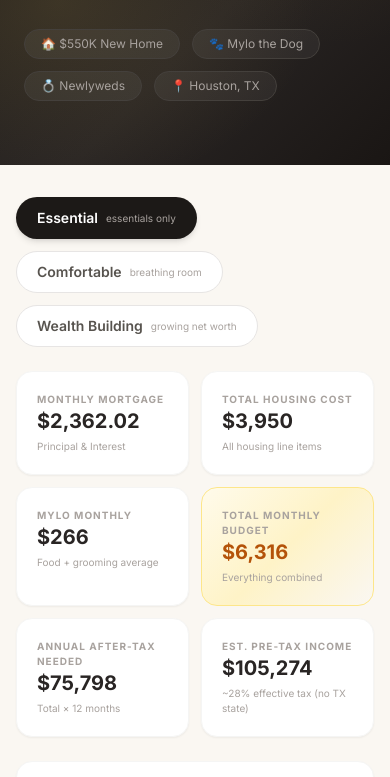
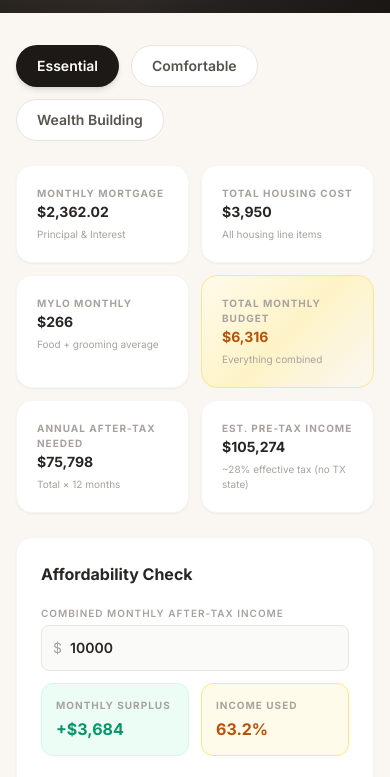
Before and after one commit to aliaabid/budget-app, a website: page index.html in a window 390 px wide. Shown: the part 242-1019 px from the top of the page. Drawn offline with nearby package versions, Linux system fonts and the light colour scheme.

Commit message:
Mobile pass: tap targets, responsive table, card font sizes, hidden badges on mobile

```diff
--- a/index.html
+++ b/index.html
@@ -37,14 +37,6 @@
 <body>
   <div id="error-banner" style="display:none;padding:20px;background:#fee2e2;color:#991b1b;font-family:monospace;white-space:pre-wrap;font-size:13px;border-bottom:2px solid #fca5a5;"></div>
   <div id="root"></div>
-  <script>
-    window.onerror = function(msg, src, line, col, err) {
-      var b = document.getElementById('error-banner');
-      b.style.display = 'block';
-      b.textContent = '❌ JS Error: ' + msg + '\n' + (err && err.stack ? err.stack : '') + '\nSource: ' + src + ':' + line;
-    };
-  </script>
-
   <script>
 const {
   useState,
@@ -350,7 +342,7 @@ function App() {
       background: 'linear-gradient(135deg,#FFFBEB,#FEF3C7,#FAF7F2)'
     } : {}
   }, /*#__PURE__*/React.createElement(Label, null, label), /*#__PURE__*/React.createElement("p", {
-    className: `text-xl font-bold leading-none mt-1 ${gold ? 'text-amber-700' : 'text-stone-800'}`
+    className: `text-sm md:text-xl font-bold leading-none mt-1 ${gold ? 'text-amber-700' : 'text-stone-800'}`
   }, value), sub && /*#__PURE__*/React.createElement("p", {
     className: "text-[10px] text-stone-400 mt-2"
   }, sub));
@@ -387,7 +379,7 @@ function App() {
     onChange: e => onChange(parseFloat(e.target.value) || 0),
     step: step,
     min: min,
-    className: `w-full bg-stone-50 border border-stone-200 rounded-lg py-2 text-stone-800 text-sm font-semibold
+    className: `w-full bg-stone-50 border border-stone-200 rounded-lg py-3 text-stone-800 text-sm font-semibold
                 focus:outline-none focus:border-amber-400 focus:ring-2 focus:ring-amber-100 transition-all
                 ${pre ? 'pl-7' : 'pl-3'} ${suf ? 'pr-8' : 'pr-3'}`
   }), suf && /*#__PURE__*/React.createElement("span", {
@@ -453,7 +445,7 @@ function App() {
       backgroundImage: 'radial-gradient(ellipse at 15% 60%, rgba(201,168,76,0.15) 0%, transparent 55%), radial-gradient(ellipse at 85% 20%, rgba(139,105,20,0.10) 0%, transparent 45%)'
     }
   }), /*#__PURE__*/React.createElement("div", {
-    className: "relative max-w-6xl mx-auto px-6 py-16 md:py-20"
+    className: "relative max-w-6xl mx-auto px-5 py-10 md:py-20"
   }, /*#__PURE__*/React.createElement("div", {
     className: "flex items-center gap-2 mb-4"
   }, /*#__PURE__*/React.createElement("div", {
@@ -468,7 +460,7 @@ function App() {
     }
   }, "Houston, Texas \xB7 2026")), /*#__PURE__*/React.createElement("h1", {
     className: "text-3xl md:text-5xl font-extrabold text-white leading-tight mb-4"
-  }, /*#__PURE__*/React.createElement("span", {
+  }, "Bare Minimum", /*#__PURE__*/React.createElement("br", null), /*#__PURE__*/React.createElement("span", {
     style: {
       color: '#C9A84C'
     }
@@ -477,7 +469,7 @@ function App() {
   }, "An interactive post-wedding household budget for", ' ', /*#__PURE__*/React.createElement("span", {
     className: "text-stone-200 font-semibold"
   }, "Aabid, Noor, and Mylo.")), /*#__PURE__*/React.createElement("div", {
-    className: "flex flex-wrap gap-3 mt-8"
+    className: "hidden sm:flex flex-wrap gap-3 mt-6"
   }, ['🏠 $550K New Home', '🐾 Mylo the Dog', '💍 Newlyweds', '📍 Houston, TX'].map(t => /*#__PURE__*/React.createElement("span", {
     key: t,
     className: "text-xs text-stone-400 border border-stone-700 bg-white/5 rounded-full px-4 py-1.5"
@@ -496,7 +488,7 @@ function App() {
         backgroundColor: '#1C1917'
       } : {}
     }, s.label, /*#__PURE__*/React.createElement("span", {
-      className: `text-[10px] font-normal ${active ? 'text-stone-400' : 'text-stone-400'}`
+      className: "hidden sm:inline text-[10px] font-normal text-stone-400"
     }, s.desc));
   })), /*#__PURE__*/React.createElement("div", {
     className: "grid grid-cols-2 md:grid-cols-3 gap-3 md:gap-4"
@@ -542,11 +534,11 @@ function App() {
   }, /*#__PURE__*/React.createElement("div", {
     className: `rounded-xl p-3.5 border ${calc.surplus >= 0 ? 'bg-emerald-50 border-emerald-100' : 'bg-red-50 border-red-100'}`
   }, /*#__PURE__*/React.createElement(Label, null, "Monthly Surplus"), /*#__PURE__*/React.createElement("p", {
-    className: `text-xl font-bold ${calc.surplus >= 0 ? 'text-emerald-600' : 'text-red-600'}`
+    className: `text-base md:text-xl font-bold ${calc.surplus >= 0 ? 'text-emerald-600' : 'text-red-600'}`
   }, calc.surplus >= 0 ? '+' : '', fmt(calc.surplus))), /*#__PURE__*/React.createElement("div", {
     className: `rounded-xl p-3.5 border ${sc.bg} ${sc.border}`
   }, /*#__PURE__*/React.createElement(Label, null, "Income Used"), /*#__PURE__*/React.createElement("p", {
-    className: `text-xl font-bold ${sc.text}`
+    className: `text-base md:text-xl font-bold ${sc.text}`
   }, pct(calc.pctOfIncome))))), /*#__PURE__*/React.createElement("div", {
     className: "flex flex-col gap-4"
   }, /*#__PURE__*/React.createElement("div", null, /*#__PURE__*/React.createElement("div", {
@@ -704,11 +696,11 @@ function App() {
       backgroundColor: '#FAF7F2'
     }
   }, /*#__PURE__*/React.createElement("th", {
-    className: "text-left   px-6 py-3 text-[10px] font-bold text-stone-400 uppercase tracking-widest"
+    className: "text-left   px-3 sm:px-6 py-3 text-[10px] font-bold text-stone-400 uppercase tracking-widest"
   }, "Category"), /*#__PURE__*/React.createElement("th", {
-    className: "text-right  px-4 py-3 text-[10px] font-bold text-stone-400 uppercase tracking-widest"
+    className: "text-right  px-3 sm:px-4 py-3 text-[10px] font-bold text-stone-400 uppercase tracking-widest"
   }, "Monthly"), /*#__PURE__*/React.createElement("th", {
-    className: "text-right  px-4 py-3 text-[10px] font-bold text-stone-400 uppercase tracking-widest"
+    className: "text-right  px-3 sm:px-4 py-3 text-[10px] font-bold text-stone-400 uppercase tracking-widest hidden sm:table-cell"
   }, "Annual"), /*#__PURE__*/React.createElement("th", {
     className: "text-left   px-4 py-3 text-[10px] font-bold text-stone-400 uppercase tracking-widest hidden lg:table-cell"
   }, "Notes"))), /*#__PURE__*/React.createElement("tbody", {
@@ -717,27 +709,27 @@ function App() {
     key: item.cat,
     className: "hover:bg-stone-50 transition-colors"
   }, /*#__PURE__*/React.createElement("td", {
-    className: "px-6 py-3.5 text-sm text-stone-700 font-medium"
+    className: "px-3 sm:px-6 py-3 text-xs sm:text-sm text-stone-700 font-medium"
   }, item.cat), /*#__PURE__*/React.createElement("td", {
-    className: "px-4 py-3.5 text-sm text-right font-semibold text-stone-800"
+    className: "px-3 sm:px-4 py-3 text-xs sm:text-sm text-right font-semibold text-stone-800"
   }, fmt(item.mo, 2)), /*#__PURE__*/React.createElement("td", {
-    className: "px-4 py-3.5 text-sm text-right text-stone-500"
+    className: "px-3 sm:px-4 py-3 text-xs sm:text-sm text-right text-stone-500 hidden sm:table-cell"
   }, fmt(item.mo * 12)), /*#__PURE__*/React.createElement("td", {
-    className: "px-4 py-3.5 text-xs text-stone-400 hidden lg:table-cell"
+    className: "px-4 py-3 text-xs text-stone-400 hidden lg:table-cell"
   }, item.note)))), /*#__PURE__*/React.createElement("tfoot", null, /*#__PURE__*/React.createElement("tr", {
     style: {
       backgroundColor: '#FFFBEB',
       borderTop: '2px solid #FCD34D'
     }
   }, /*#__PURE__*/React.createElement("td", {
-    className: "px-6 py-4 text-sm font-extrabold text-stone-800"
+    className: "px-3 sm:px-6 py-4 text-sm font-extrabold text-stone-800"
   }, "Total"), /*#__PURE__*/React.createElement("td", {
-    className: "px-4 py-4 text-sm text-right font-extrabold",
+    className: "px-3 sm:px-4 py-4 text-sm text-right font-extrabold",
     style: {
       color: '#B45309'
     }
   }, fmt(calc.totalMonthly, 2)), /*#__PURE__*/React.createElement("td", {
-    className: "px-4 py-4 text-sm text-right font-bold text-stone-700"
+    className: "px-3 sm:px-4 py-4 text-sm text-right font-bold text-stone-700 hidden sm:table-cell"
   }, fmt(calc.totalMonthly * 12)), /*#__PURE__*/React.createElement("td", {
     className: "hidden lg:table-cell"
   })))))), /*#__PURE__*/React.createElement("div", {
```
